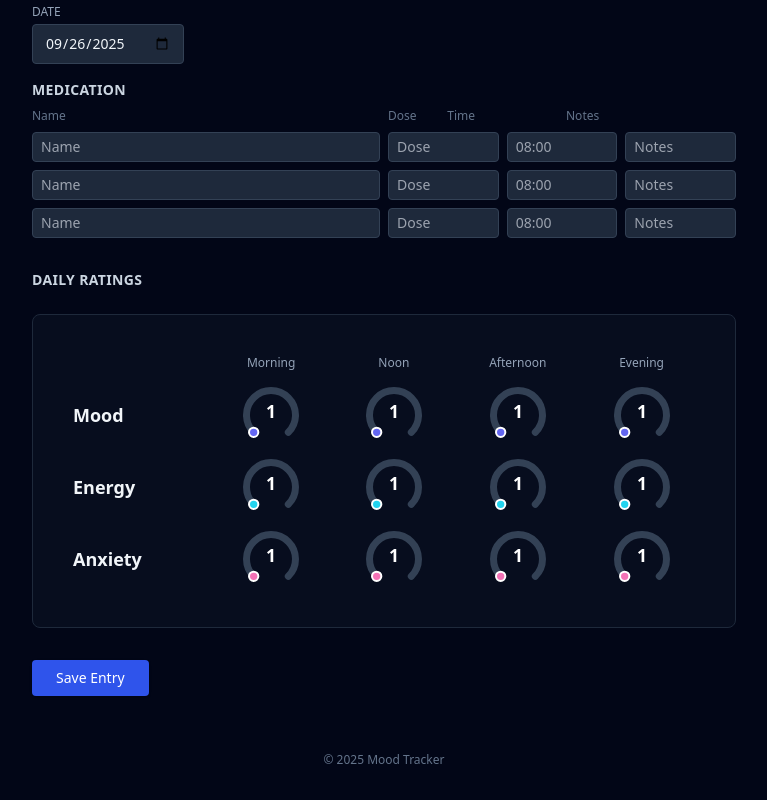
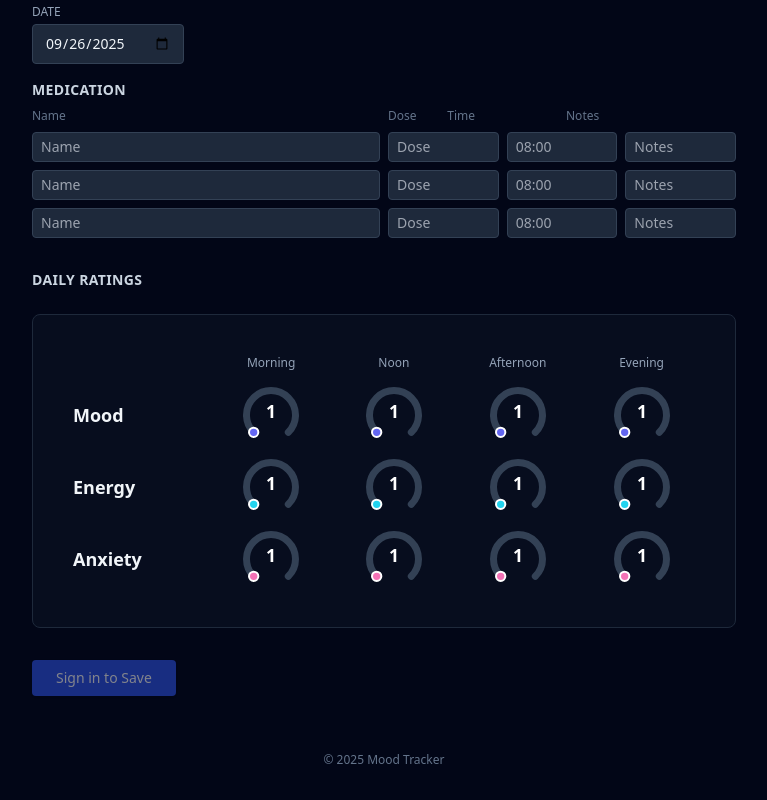
Before and after one commit to adriandotb/mood-log, a Next.js app: page / in a window 1280 px wide. Shown: the part 346-1146 px from the top of the page, without its empty margins (256-1023 px from the left). Built offline with nearby package versions, Linux system fonts and the light colour scheme; no server answers.

Commit message:
fix: prevent unauthenticated insert causing RLS violation

```diff
--- a/app/page.tsx
+++ b/app/page.tsx
@@ -50,6 +50,13 @@ export default function Page() {
     setSaving(true);
     setError(null);
 
+    if (!userId) {
+      // If RLS is enabled and policy requires auth.uid() = user_id, block early
+      setError('You must sign in before saving (RLS enforced).');
+      setSaving(false);
+      return;
+    }
+
     try {
       const payload: any = {
         date,
@@ -57,7 +64,8 @@ export default function Page() {
         slices: periods.map((period) => ({ period, ...ratings[period] })),
         created_at: new Date().toISOString(),
       };
-      if (userId) payload.user_id = userId;
+      // userId is guaranteed here due to early return if missing
+      payload.user_id = userId;
 
       const { data, error } = await supabase.from('mood_entries').insert(payload).select('id').single();
       if (error) throw error;
@@ -138,10 +146,10 @@ export default function Page() {
       <div className="flex items-center gap-4">
         <button
           type="submit"
-            disabled={saving}
-            className="px-6 py-2 rounded bg-brand-500 hover:bg-brand-600 disabled:opacity-50 text-white text-sm font-medium shadow"
+          disabled={saving || !userId}
+          className="px-6 py-2 rounded bg-brand-500 hover:bg-brand-600 disabled:opacity-50 text-white text-sm font-medium shadow"
         >
-          {saving ? 'Saving...' : 'Save Entry'}
+          {saving ? 'Saving...' : (!userId ? 'Sign in to Save' : 'Save Entry')}
         </button>
         {savedId && <span className="text-sm text-green-400">Saved!</span>}
         {error && <span className="text-sm text-red-400">{error}</span>}
```
